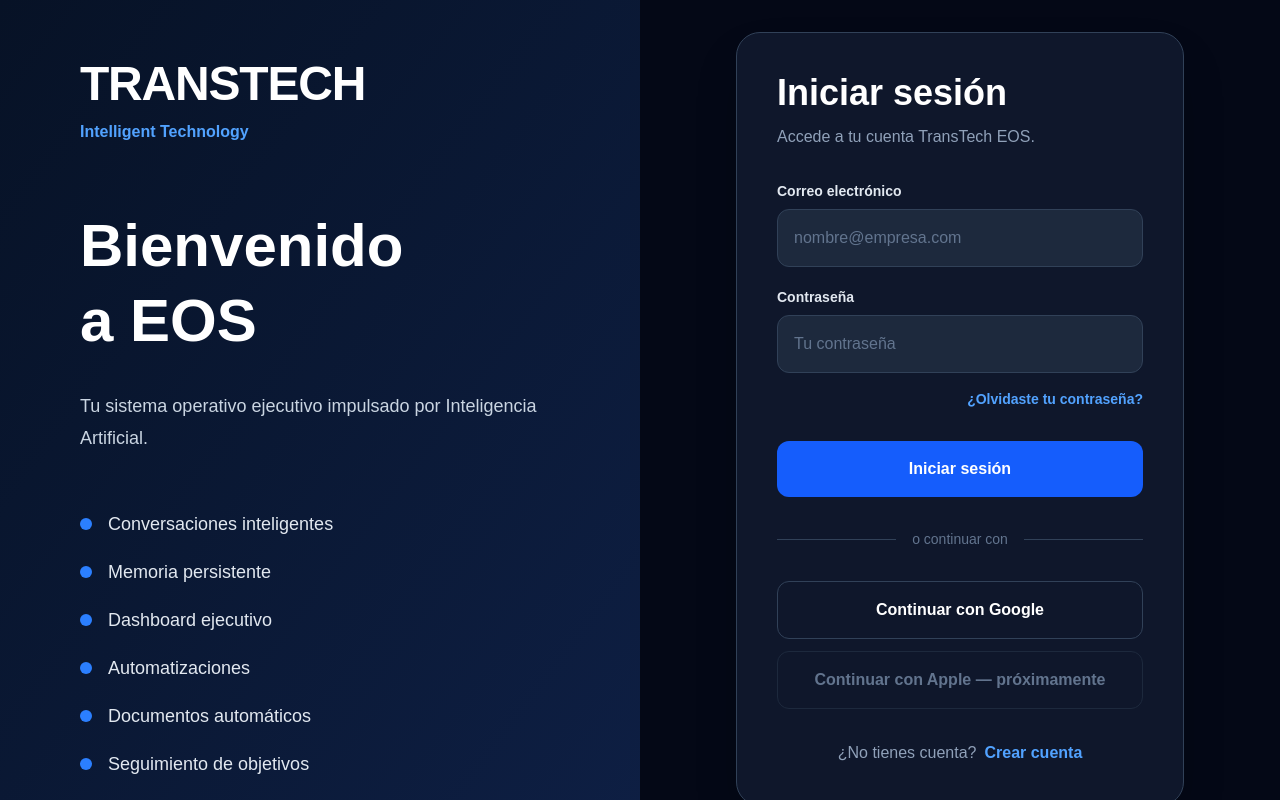
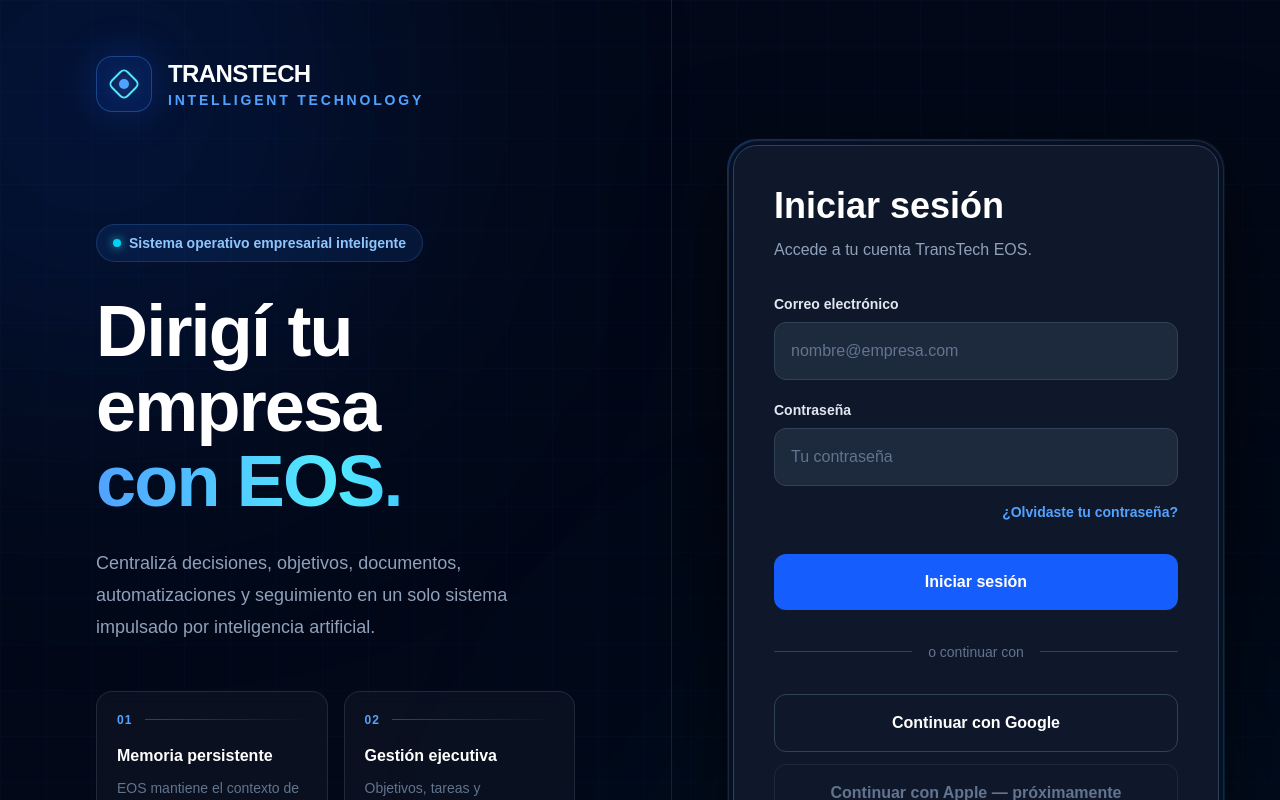
Before and after one commit to barretoa109-dot/transtech-eos, a Next.js app: page /login in a window 1280 px wide. Shown: the top 800 px of the page. Built offline with nearby package versions, Linux system fonts and the light colour scheme; no server answers.

Commit message:
Mejora interfaz de login TransTech

```diff
--- a/app/login/page.tsx
+++ b/app/login/page.tsx
@@ -5,58 +5,123 @@ import LoginForm from "@/components/auth/LoginForm";
 import RegisterForm from "@/components/auth/RegisterForm";
 import ForgotPassword from "@/components/auth/ForgotPassword";
 
+type Screen = "login" | "register" | "forgot";
+
 export default function LoginPage() {
-  const [screen, setScreen] = useState<
-    "login" | "register" | "forgot"
-  >("login");
+  const [screen, setScreen] = useState<Screen>("login");
 
   return (
-    <main className="min-h-screen bg-[#040816] text-white">
+    <main className="relative min-h-screen overflow-hidden bg-[#020817] text-white">
+      {/* Fondos luminosos */}
+      <div className="pointer-events-none absolute -left-40 -top-40 h-[520px] w-[520px] rounded-full bg-blue-600/20 blur-[150px]" />
+      <div className="pointer-events-none absolute -bottom-48 right-0 h-[580px] w-[580px] rounded-full bg-cyan-500/10 blur-[170px]" />
 
-      <div className="grid min-h-screen lg:grid-cols-2">
+      {/* Cuadrícula tecnológica */}
+      <div
+        className="pointer-events-none absolute inset-0 opacity-[0.06]"
+        style={{
+          backgroundImage:
+            "linear-gradient(rgba(59,130,246,.5) 1px, transparent 1px), linear-gradient(90deg, rgba(59,130,246,.5) 1px, transparent 1px)",
+          backgroundSize: "46px 46px",
+        }}
+      />
 
-        {/* Lado izquierdo */}
+      <div className="relative z-10 grid min-h-screen lg:grid-cols-[1.05fr_0.95fr]">
+        {/* Panel izquierdo */}
+        <section className="relative hidden overflow-hidden border-r border-white/10 lg:flex lg:flex-col lg:justify-between lg:px-16 lg:py-14 xl:px-24">
+          <div>
+            <div className="flex items-center gap-4">
+              <div className="relative flex h-14 w-14 items-center justify-center rounded-2xl border border-blue-400/30 bg-blue-600/15 shadow-[0_0_40px_rgba(37,99,235,.25)]">
+                <div className="h-6 w-6 rotate-45 rounded-md border-2 border-cyan-300" />
+                <div className="absolute h-2.5 w-2.5 rounded-full bg-blue-400 shadow-[0_0_18px_rgba(96,165,250,.9)]" />
+              </div>
 
-        <div className="hidden lg:flex flex-col justify-center bg-gradient-to-br from-[#071226] to-[#0E1F44] px-20">
+              <div>
+                <h1 className="text-2xl font-black tracking-tight">
+                  TRANSTECH
+                </h1>
 
-          <p className="text-5xl font-black tracking-tight">
-            TRANSTECH
+                <p className="text-sm font-semibold tracking-[0.2em] text-blue-400">
+                  INTELLIGENT TECHNOLOGY
+                </p>
+              </div>
+            </div>
+
+            <div className="mt-28 max-w-2xl">
+              <div className="inline-flex items-center gap-2 rounded-full border border-blue-400/20 bg-blue-500/10 px-4 py-2 text-sm font-semibold text-blue-300">
+                <span className="h-2 w-2 rounded-full bg-cyan-400 shadow-[0_0_10px_rgba(34,211,238,.9)]" />
+                Sistema operativo empresarial inteligente
+              </div>
+
+              <h2 className="mt-8 text-6xl font-black leading-[1.04] tracking-tight xl:text-7xl">
+                Dirigí tu empresa
+                <span className="block bg-gradient-to-r from-blue-400 via-cyan-300 to-blue-500 bg-clip-text text-transparent">
+                  con EOS.
+                </span>
+              </h2>
+
+              <p className="mt-7 max-w-xl text-lg leading-8 text-slate-400">
+                Centralizá decisiones, objetivos, documentos, automatizaciones
+                y seguimiento en un solo sistema impulsado por inteligencia
+                artificial.
               </p>
 
-          <p className="mt-3 text-blue-400 font-bold">
-            Intelligent Technology
-          </p>
+              <div className="mt-12 grid max-w-xl grid-cols-2 gap-4">
+                <Feature
+                  numero="01"
+                  titulo="Memoria persistente"
+                  texto="EOS mantiene el contexto de tu empresa."
+                />
 
-          <h1 className="mt-16 text-6xl font-black leading-tight">
-            Bienvenido
-            <br />
-            a EOS
-          </h1>
+                <Feature
+                  numero="02"
+                  titulo="Gestión ejecutiva"
+                  texto="Objetivos, tareas y seguimiento inteligente."
+                />
 
-          <p className="mt-8 max-w-xl text-lg text-slate-300 leading-8">
-            Tu sistema operativo ejecutivo impulsado por Inteligencia
-            Artificial.
-          </p>
+                <Feature
+                  numero="03"
+                  titulo="Automatización"
+                  texto="Procesos y documentos generados por EOS."
+                />
 
-          <div className="mt-14 space-y-5">
-
-            <Item texto="Conversaciones inteligentes" />
-            <Item texto="Memoria persistente" />
-            <Item texto="Dashboard ejecutivo" />
-            <Item texto="Automatizaciones" />
-            <Item texto="Documentos automáticos" />
-            <Item texto="Seguimiento de objetivos" />
-
+                <Feature
+                  numero="04"
+                  titulo="Decisiones claras"
+                  texto="Información útil para avanzar mejor."
+                />
+              </div>
+            </div>
           </div>
 
+          <div className="flex items-center justify-between border-t border-white/10 pt-6 text-xs text-slate-500">
+            <span>TransTech E.A.S.</span>
+            <span>Enterprise Operating System</span>
+          </div>
+        </section>
+
+        {/* Panel derecho */}
+        <section className="relative flex min-h-screen items-center justify-center px-5 py-10 sm:px-8 lg:px-14">
+          <div className="w-full max-w-[500px]">
+            {/* Logo móvil */}
+            <div className="mb-9 flex items-center gap-3 lg:hidden">
+              <div className="relative flex h-12 w-12 items-center justify-center rounded-2xl border border-blue-400/30 bg-blue-600/15">
+                <div className="h-5 w-5 rotate-45 rounded border-2 border-cyan-300" />
+                <div className="absolute h-2 w-2 rounded-full bg-blue-400" />
               </div>
 
-        {/* Lado derecho */}
+              <div>
+                <p className="font-black tracking-wide">TRANSTECH</p>
+                <p className="text-xs font-semibold tracking-[0.15em] text-blue-400">
+                  INTELLIGENT TECHNOLOGY
+                </p>
+              </div>
+            </div>
 
-        <div className="flex items-center justify-center p-8">
+            <div className="relative">
+              <div className="pointer-events-none absolute -inset-px rounded-[30px] bg-gradient-to-br from-blue-500/40 via-white/5 to-cyan-400/20" />
 
-          <div className="w-full max-w-md">
-
+              <div className="relative rounded-[30px] border border-white/10 bg-[#071126]/95 p-1 shadow-[0_30px_100px_rgba(0,0,0,.55)] backdrop-blur-xl">
                 {screen === "login" && (
                   <LoginForm
                     onRegister={() => setScreen("register")}
@@ -65,37 +130,48 @@ export default function LoginPage() {
                 )}
 
                 {screen === "register" && (
-              <RegisterForm
-                onLogin={() => setScreen("login")}
-              />
+                  <RegisterForm onLogin={() => setScreen("login")} />
                 )}
 
                 {screen === "forgot" && (
-              <ForgotPassword
-                onBack={() => setScreen("login")}
-              />
+                  <ForgotPassword onLogin={() => setScreen("login")} />
                 )}
-
+              </div>
             </div>
 
+            <p className="mt-7 text-center text-xs leading-5 text-slate-600">
+              Al continuar, aceptás los términos de servicio y la política de
+              privacidad de TransTech EOS.
+            </p>
           </div>
-
+        </section>
       </div>
-
     </main>
   );
 }
 
-function Item({ texto }: { texto: string }) {
+function Feature({
+  numero,
+  titulo,
+  texto,
+}: {
+  numero: string;
+  titulo: string;
+  texto: string;
+}) {
   return (
-    <div className="flex items-center gap-4">
+    <div className="rounded-2xl border border-white/10 bg-white/[0.035] p-5 backdrop-blur">
+      <div className="flex items-center gap-3">
+        <span className="text-xs font-black tracking-widest text-blue-400">
+          {numero}
+        </span>
 
-      <div className="h-3 w-3 rounded-full bg-blue-500" />
+        <div className="h-px flex-1 bg-gradient-to-r from-blue-500/50 to-transparent" />
+      </div>
 
-      <p className="text-lg text-slate-200">
-        {texto}
-      </p>
+      <h3 className="mt-4 font-bold text-white">{titulo}</h3>
 
+      <p className="mt-2 text-sm leading-6 text-slate-500">{texto}</p>
     </div>
   );
 }
```
Lines whose indentation alone changed are shown as unchanged.
